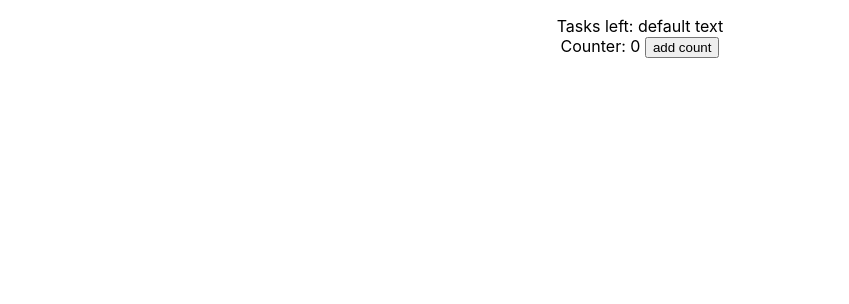
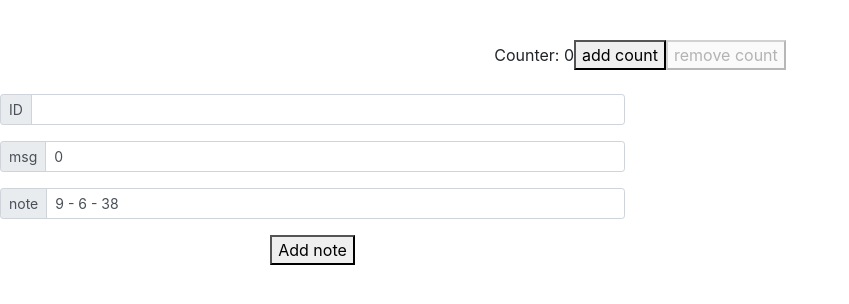
Before and after one commit to code-in-time/learn-mobx-react-typescript, a React (Create React App) app: page / in a window 1280 px wide. Shown: the top 304 px of the page, without its empty margins (0-849 px from the left). Built offline with nearby package versions, Linux system fonts and the light colour scheme.

Commit message:
form update

```diff
--- a/package.json
+++ b/package.json
@@ -7,6 +7,7 @@
     "@types/node": "^10.12.21",
     "@types/react": "^16.8.1",
     "@types/react-dom": "^16.0.11",
+    "bootstrap": "^4.2.1",
     "mobx": "^5.9.0",
     "mobx-react": "^5.4.3",
     "react": "^16.7.0",
--- a/src/App.tsx
+++ b/src/App.tsx
@@ -4,12 +4,25 @@ import './App.css';
 import { observable, computed } from 'mobx'
 import { observer} from 'mobx-react'
 import TodoListView from "./TodoListView";
+import 'bootstrap/dist/css/bootstrap.min.css'
+import NotesAdd from './NotesAdd';
 
 class App extends Component {
   render() {
     return (
       <div className="App">
-        <TodoListView />
+        <div className="row">
+          <div className="col">
+            <TodoListView />
+          </div>
+        </div>
+
+        <div className="row mt-4">
+          <div className="col">
+            <NotesAdd />
+          </div>
+          <div className="col"></div>
+        </div>
       </div>
     );
   }
--- /dev/null
+++ b/src/NotesAdd.tsx
@@ -0,0 +1,45 @@
+import React, { Component } from 'react';
+import { observable, computed } from 'mobx'
+import { observer } from 'mobx-react'
+import  NotesStore, { Inotes } from "./store/NotesStore"
+
+export default class NotesAdd extends Component {
+    submitForm = (e: React.FormEvent) => {
+        // _values : Inotes
+        console.log(e)
+    }
+
+    state: Inotes = {
+        msg: '',
+        date: `${new Date().getHours()} - ${new Date().getMinutes()} - ${new Date().getSeconds()}`,
+        ID: 0,
+    }
+
+    render() {
+        return (
+            <div className="NotesAdd">
+                <form name="noteForm" onSubmit={(e) => this.submitForm(e)}>
+                <div className="input-group input-group-sm mb-3">
+                    <div className="input-group-prepend">
+                        <span className="input-group-text" >ID</span>
+                    </div>
+                    <input type="text" className="form-control" name="msg" value={this.state.msg} onChange={(e: React.FormEvent<HTMLInputElement>) => this.setState({msg: e.currentTarget.value})} />
+                </div>
+                <div className="input-group input-group-sm mb-3">
+                    <div className="input-group-prepend">
+                        <span className="input-group-text">msg</span>
+                    </div>
+                    <input type="text" className="form-control" name="ID" value={this.state.ID} onChange={(e: React.FormEvent<HTMLInputElement>) => this.setState({ID: e.currentTarget.value})} />
+                </div>
+                <div className="input-group input-group-sm mb-3">
+                    <div className="input-group-prepend">
+                        <span className="input-group-text">note</span>
+                    </div>
+                    <input type="text" className="form-control" name="date" value={this.state.date} onChange={(e: React.FormEvent<HTMLInputElement>) => this.setState({date: e.currentTarget.value})} />
+                </div>
+                <button type="submit" >Add note</button>
+                </form>
+            </div>
+        )
+    }
+}
--- a/src/TodoListView.tsx
+++ b/src/TodoListView.tsx
@@ -1,7 +1,7 @@
 import React, { Component } from 'react';
 import { observable, computed } from 'mobx'
 import { observer} from 'mobx-react'
-import TodoStore from "./store/TodoStore";
+import CounterStore from "./store/CounterStore";
 
 @observer
 class TodoListView extends Component {
@@ -12,9 +12,11 @@ class TodoListView extends Component {
                     <TodoView todo={todo} key={todo.id} />
                 )} */}
             </ul>
-            Tasks left: {TodoStore.title}
+            {/* Tasks left: {CounterStore.title} */}
             <br />
-            Counter: {TodoStore.counter} <button type="button">add count</button>
+            Counter: {CounterStore.counter}
+                <button onClick={()=> CounterStore.increment()} type="button">add count</button>
+                <button onClick={()=> CounterStore.decriment()} type="button"  disabled={CounterStore.counter === 0}>remove count</button>
         </div>
     }
 }
--- a/src/store/TodoStore.tsx
+++ b/src/store/CounterStore.tsx
@@ -1,17 +1,15 @@
 import { observable, computed, action } from 'mobx'
 import { observer} from 'mobx-react'
 
-class TodoStoreClass {
-    @observable title: string;
-    @observable finished: boolean = false;
+class CounterClass {
     @observable counter: number = 0;
-    id = Math.random();
-    constructor(title: string = 'default text') {
-        this.title = title;
+    @action.bound
+    increment() {
+        this.counter++
     }
     @action.bound
-    increment() {
-        this.counter++ // 'this' will always be correct
+    decriment() {
+        this.counter === 0 ? null : this.counter--
     }
 }
 
@@ -22,6 +20,6 @@ class TodoStoreClass {
 //     }
 // }
 
-const TodoStore = new TodoStoreClass();
+const CounterStore = new CounterClass();
 
-export default TodoStore
+export default CounterStore
--- /dev/null
+++ b/src/store/NotesStore.tsx
@@ -0,0 +1,36 @@
+import { observable, computed, action } from 'mobx'
+import { observer} from 'mobx-react'
+
+export interface Inotes {
+    msg: string,
+    ID: number,
+    date: string,
+}
+
+class NotesClass {
+    @observable notes: Array<Inotes> = [];
+    @action.bound
+    addNote(note: Inotes) {
+        this.notes.push(note);
+    }
+
+    // @action.bound
+    // increment() {
+    //     this.counter++
+    // }
+    // @action.bound
+    // decriment() {
+    //     this.counter === 0 ? null : this.counter--
+    // }
+}
+
+// class TodoList {
+//     @observable todos = [];
+//     @computed get unfinishedTodoCount() {
+//         return this.todos.filter(todo => !todo.finished).length;
+//     }
+// }
+
+const NotesStore = new NotesClass();
+
+export default NotesStore
```
Also changed, not shown: 1 other file (tests, documents, lock files or other folders).
